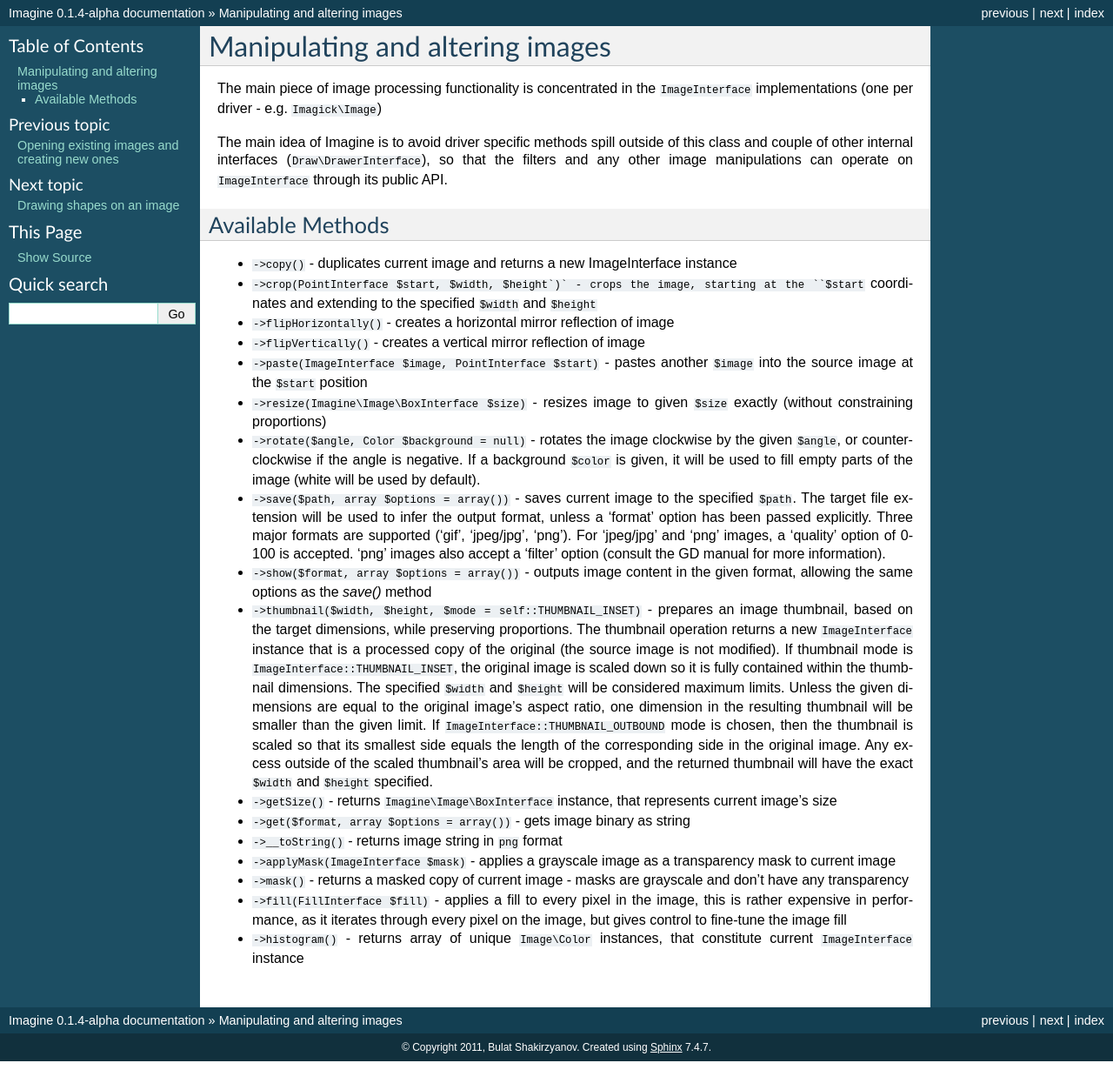
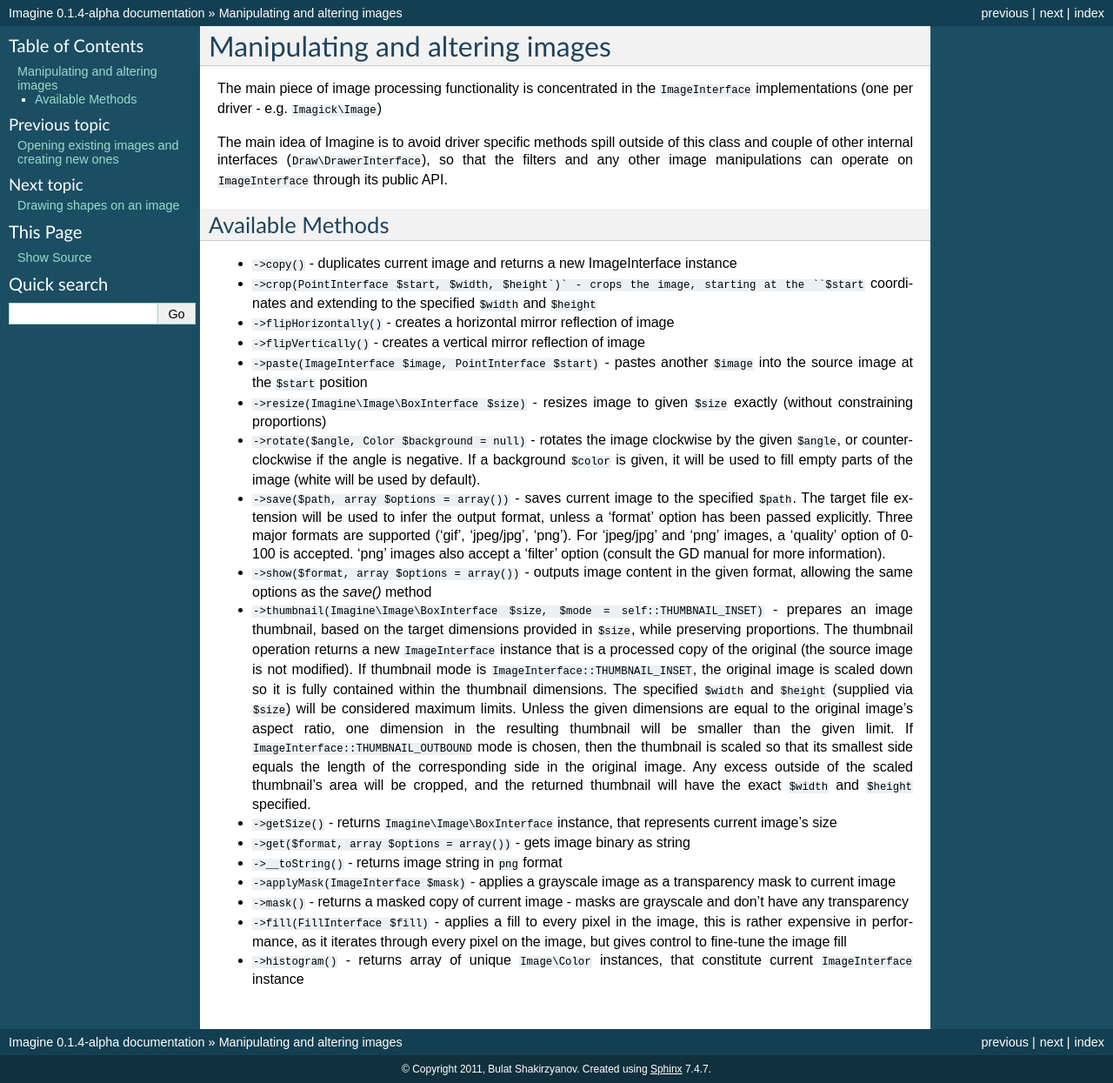
Before and after one commit to php-imagine/Imagine, a Sphinx documentation site: the page built from docs/image.rst, in a window 1280 px wide. Shown: the whole page at 87% size. Built offline with Sphinx 7.4.7, drawn with Linux system fonts in a browser that asks for light colours; before the commit the page ends 1220 px from its top, so only the background shows below that.

Commit message:
Doc update for thumbnail() method.

```diff
--- a/docs/image.rst
+++ b/docs/image.rst
@@ -26,7 +26,7 @@
 
 * ``->show($format, array $options = array())`` - outputs image content in the given format, allowing the same options as the `save()` method
 
-* ``->thumbnail($width, $height, $mode = self::THUMBNAIL_INSET)`` - prepares an image thumbnail, based on the target dimensions, while preserving proportions. The thumbnail operation returns a new ``ImageInterface`` instance that is a processed copy of the original (the source image is not modified). If thumbnail mode is ``ImageInterface::THUMBNAIL_INSET``, the original image is scaled down so it is fully contained within the thumbnail dimensions. The specified ``$width`` and ``$height`` will be considered maximum limits. Unless the given dimensions are equal to the original image's aspect ratio, one dimension in the resulting thumbnail will be smaller than the given limit. If ``ImageInterface::THUMBNAIL_OUTBOUND`` mode is chosen, then the thumbnail is scaled so that its smallest side equals the length of the corresponding side in the original image. Any excess outside of the scaled thumbnail's area will be cropped, and the returned thumbnail will have the exact ``$width`` and ``$height`` specified.
+* ``->thumbnail(Imagine\Image\BoxInterface $size, $mode = self::THUMBNAIL_INSET)`` - prepares an image thumbnail, based on the target dimensions provided in ``$size``, while preserving proportions. The thumbnail operation returns a new ``ImageInterface`` instance that is a processed copy of the original (the source image is not modified). If thumbnail mode is ``ImageInterface::THUMBNAIL_INSET``, the original image is scaled down so it is fully contained within the thumbnail dimensions. The specified ``$width`` and ``$height`` (supplied via ``$size``) will be considered maximum limits. Unless the given dimensions are equal to the original image's aspect ratio, one dimension in the resulting thumbnail will be smaller than the given limit. If ``ImageInterface::THUMBNAIL_OUTBOUND`` mode is chosen, then the thumbnail is scaled so that its smallest side equals the length of the corresponding side in the original image. Any excess outside of the scaled thumbnail's area will be cropped, and the returned thumbnail will have the exact ``$width`` and ``$height`` specified.
 
 * ``->getSize()`` - returns ``Imagine\Image\BoxInterface`` instance, that represents current image's size
 
```
